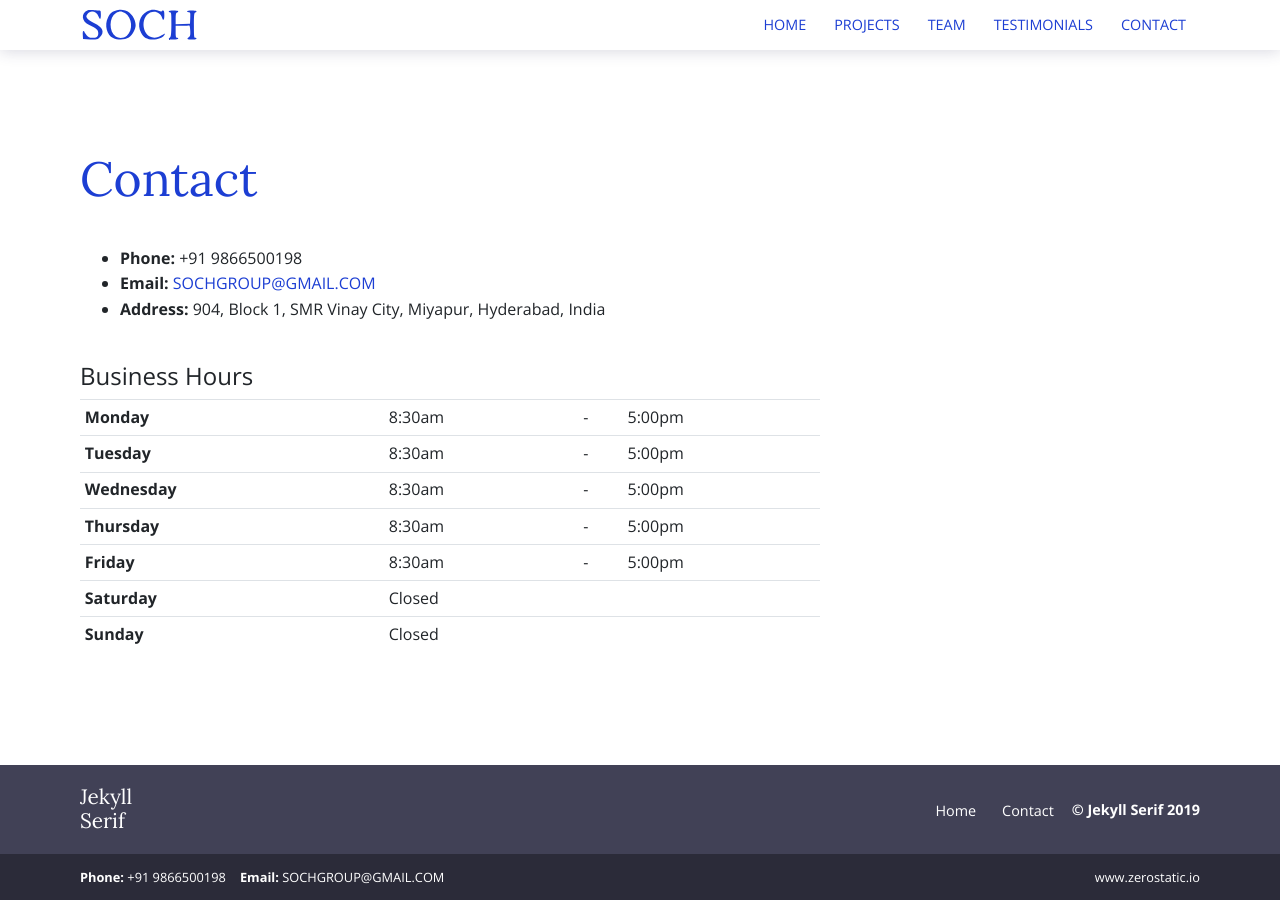
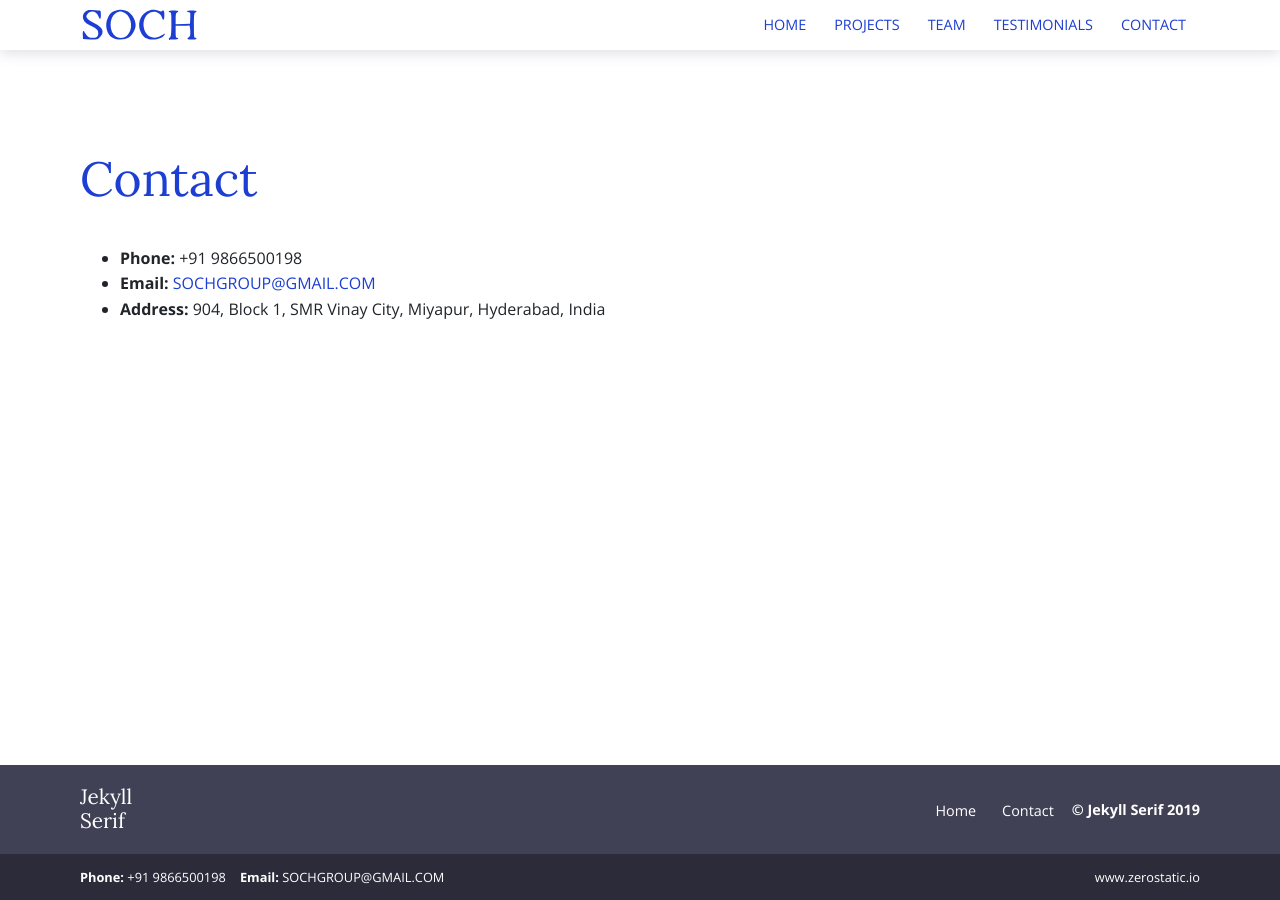
Before and after one commit to sochnet/sochnet.github.io, a Jekyll site: the page built from contact.html, in a window 1280 px wide. Built offline with Jekyll 4.4.1, drawn with Linux system fonts in a browser that asks for light colours.

Commit message:
no business hours

```diff
--- a/contact.html
+++ b/contact.html
@@ -24,51 +24,7 @@ bodyClass: page-contact
         <li><strong>Address: </strong>{{ site.data.contact.address }}</li>
         {% endif %}
       </ul>
-      <h4 class="mt-4">Business Hours</h4>
-      <table class="table table-sm opening-hours-table">
-        <tr>
-          <td class="day font-weight-bold">Monday</td>
-          <td class="opens">8:30am</td>
-          <td>-</td>
-          <td class="closes">5:00pm</td>
-        </tr>
-        <tr>
-          <td class="day font-weight-bold">Tuesday</td>
-          <td class="opens">8:30am</td>
-          <td>-</td>
-          <td class="closes">5:00pm</td>
-        </tr>
-        <tr>
-          <td class="day font-weight-bold">Wednesday</td>
-          <td class="opens">8:30am</td>
-          <td>-</td>
-          <td class="closes">5:00pm</td>
-        </tr>
-        <tr>
-          <td class="day font-weight-bold">Thursday</td>
-          <td class="opens">8:30am</td>
-          <td>-</td>
-          <td class="closes">5:00pm</td>
-        </tr>
-        <tr>
-          <td class="day font-weight-bold">Friday</td>
-          <td class="opens">8:30am</td>
-          <td>-</td>
-          <td class="closes">5:00pm</td>
-        </tr>
-        <tr>
-          <td class="day font-weight-bold">Saturday</td>
-          <td class="opens">Closed</td>
-          <td></td>
-          <td class="closes"></td>
-        </tr>
-        <tr>
-          <td class="day font-weight-bold">Sunday</td>
-          <td class="opens">Closed</td>
-          <td> </td>
-          <td class="closes"></td>
-        </tr>
-      </table>
+
     </div>
   </div>
 </div>
```
Also changed, not shown: _services/accounting.md (deleted, +0 -50 lines), _services/business-advisory.md (deleted, +0 -58 lines), _services/business-sales.md (deleted, +0 -47 lines), _services/mergers.md (deleted, +0 -50 lines), _services/superannuation.md (deleted, +0 -50 lines), _services/tax-preperation.md (deleted, +0 -43 lines), services.html (deleted, +0 -36 lines).
